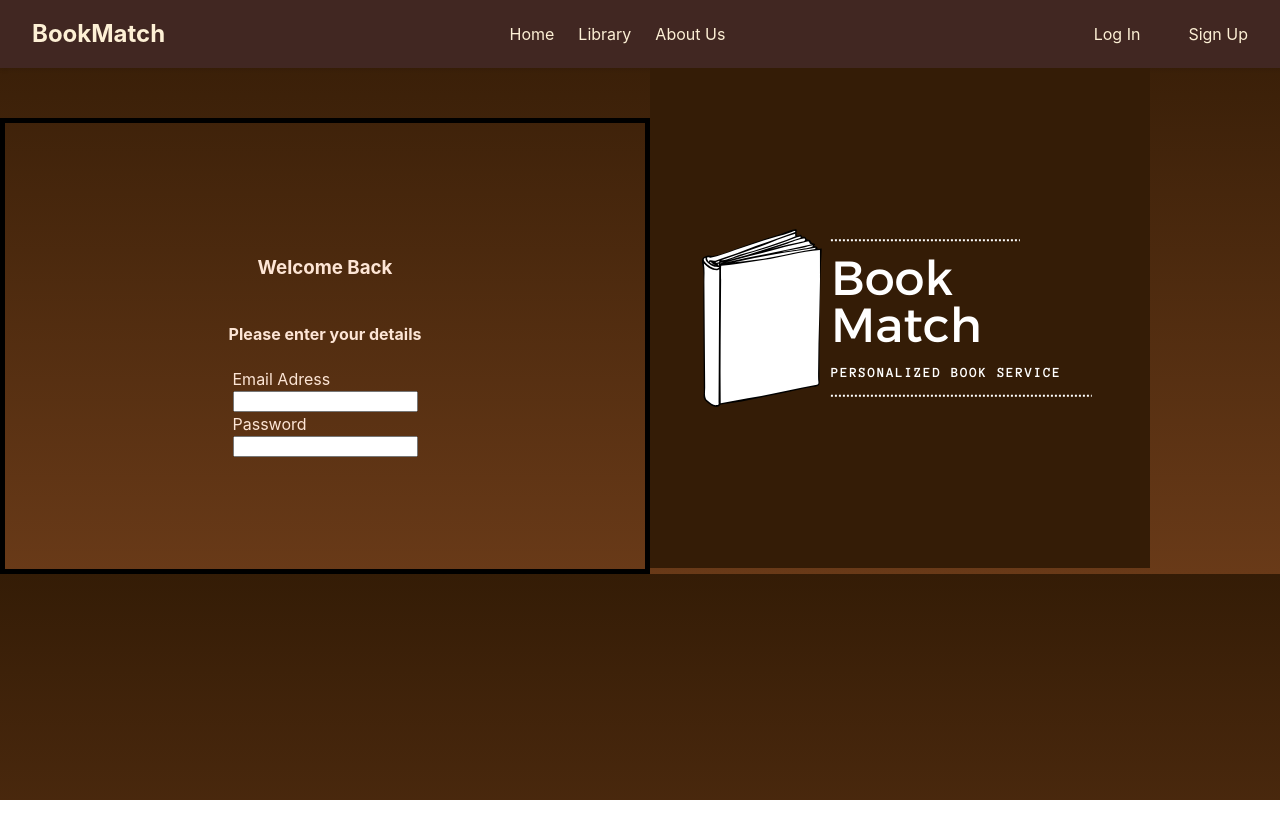
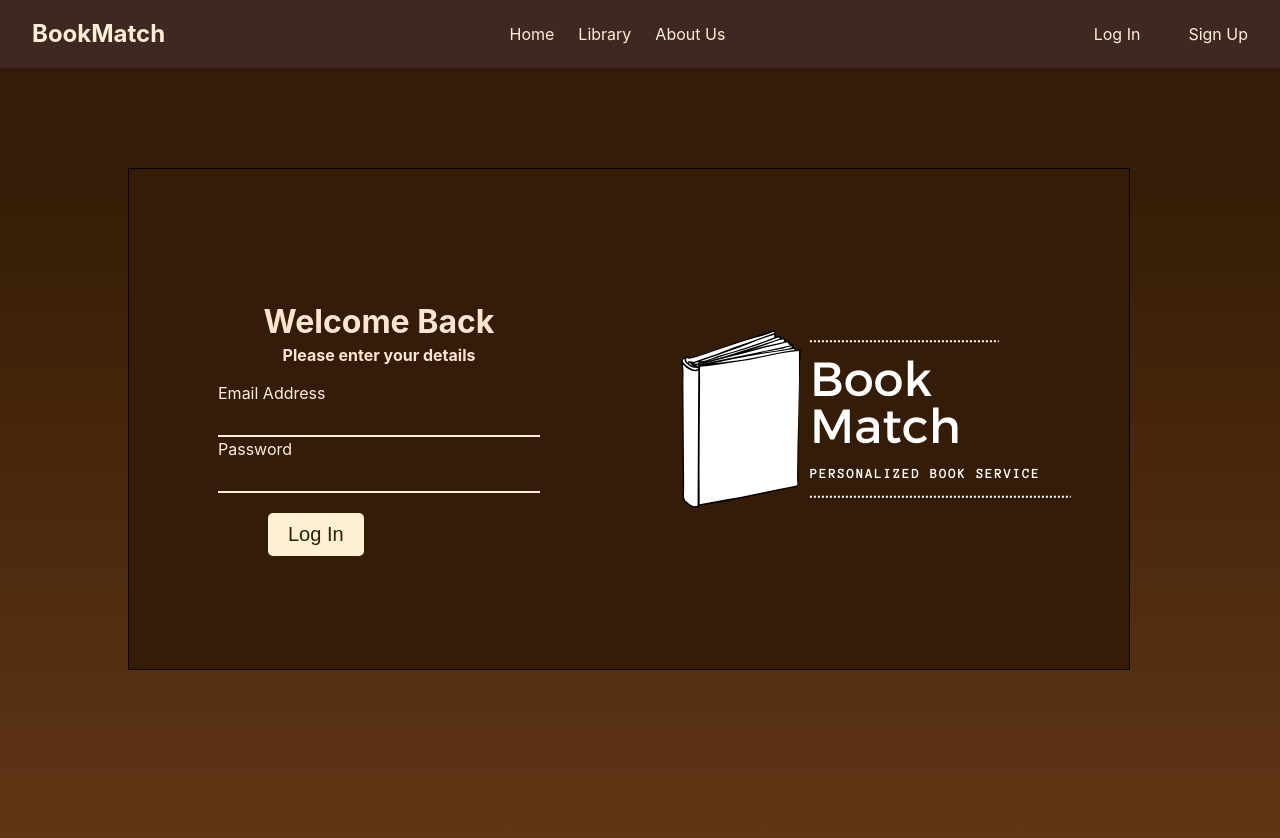
Before and after one commit to KJP952/Book-Match, a React (Vite) app in the folder Frontend/Book-Match/: page /login in a window 1280 px wide. Shown: the top 838 px of the page. Before the commit the page ends 800 px from the top, so only its background shows below. Built offline with nearby package versions, Linux system fonts and the light colour scheme.

Commit message:
Completed Login page

```diff
--- a/Frontend/Book-Match/src/Components/Bookshelf.css
+++ b/Frontend/Book-Match/src/Components/Bookshelf.css
@@ -1,3 +1,7 @@
+ .background{
+    background: linear-gradient(180deg, #341c06, #693a18);
+}
+
 .book-shelf {
     width: 70%;
     height: 700px;
@@ -11,18 +15,18 @@
     align-items: center;
     padding: 20px;
 
-    opacity: 0; /* Start with invisible */
-    animation: fadeIn 2s ease-in forwards; /* Apply fade-in animation */
+    opacity: 0;
+    animation: fadeIn 2s ease-in forwards;
 }
 
 @keyframes fadeIn {
     0% {
         opacity: 0;
-        transform: translateY(20px); /* Optional: Move bookshelf up */
+        transform: translateY(20px);
     }
     100% {
         opacity: 1;
-        transform: translateY(0); /* Return to original position */
+        transform: translateY(0);
     }
 }
 
@@ -48,7 +52,6 @@ p{
 .sign-up:hover,
 .log-in:hover,
 .about:hover {
-    /* transform: scale(1.5); */
     height:110px;
     width:75px;
     box-shadow: 0 4px 10px rgba(0, 0, 0, 0.3);
@@ -95,6 +98,6 @@ p{
 }
 
 .book svg {
-    font-size: 40px; /* Set the icon size */
+    font-size: 40px;
     margin-top: 20px;
 }
--- a/Frontend/Book-Match/src/Components/Bookshelf.jsx
+++ b/Frontend/Book-Match/src/Components/Bookshelf.jsx
@@ -8,6 +8,7 @@ import './BookShelf.css';
 const BookShelf = () => {
     const navigate = useNavigate();
     return (
+        <div className="background">
         <div className="book-shelf">
             <div className="greeting">
                 <h1>Welcome to BookMatch</h1>
@@ -80,6 +81,7 @@ const BookShelf = () => {
                 <div className="book book3"></div>
             </div>
         </div>
+    </div>
     );
 };
 
--- a/Frontend/Book-Match/src/Components/LogIn.jsx
+++ b/Frontend/Book-Match/src/Components/LogIn.jsx
@@ -4,32 +4,34 @@ import MatchLogo from "./Logo/BookMatch.png";
 
 const LogIn = () => {
     return (
-        // <div>
-        //     <h1>Log In Page</h1>
-        //     <p>This is the page content</p>
-        // </div>
-
-        <> <div className = "container">
+        <>
+        <div className ="background">
+            <div className = "container">
                 <div className="LoginBox">
-                <h3>Welcome Back</h3>
+                    <div className="login-container">
+                        <h1>Welcome Back</h1>
                         <h4>Please enter your details</h4>
-
-                <form>
-                    <label for="eadress">Email Adress</label>
-                    <input type="text" id="eadress" name="eadress" />
-                    <label for="pword">Password</label>
-                    <input type="text" id="pword" name="pword" />
-                </form>
                     </div>
 
+                    <div className="detail-container">
+                    <form>
+                        <div className="form-group">
+                            <input type="text" id="eadress" name="eadress" className="form__field" required />
+                            <label htmlFor="eadress" className="form__label">Email Address</label>
+                        </div>
+                        <div className="form-group">
+                            <input type="password" id="pword" name="pword" className="form__field" required />
+                            <label htmlFor="pword" className="form__label">Password</label>
+                        </div>
+                    </form>
+                    <button type="button">Log In</button>
+                    </div>
+                </div>
                     <div className="logo">
                         <img src={MatchLogo} alt="BookMatch Logo" />
                     </div>
-
             </div>
-
-
-            </>
+        </div></>
     );
 };
 
--- a/Frontend/Book-Match/src/Components/Login.css
+++ b/Frontend/Book-Match/src/Components/Login.css
@@ -1,20 +1,122 @@
+.background {
+    height: 100vh;
+}
+
 .LoginBox{
     width: 50%;
     display: flex;
     justify-content: center;
     flex-direction: column;
     align-items: center;
-    border: 5px solid black ;
-    margin-top: 50px;
+    margin-top: 60px;
+}
+
+.login-container{
+    text-align: center;
+    line-height: 0.5;
+    margin-top:-50px;
 }
 
 .container{
     display: flex;
     flex-direction: row;
+    justify-content: center;
+    align-items: center;
+
+    border: 1px solid black;
+    height: 500px;
+    width: 1000px;
+    margin-top: 100px;
+    margin-left: 10%;
+    background-color: #341c06;
+
+    opacity: 0;
+    animation: fadeIn 2s forwards;
 }
 
-form{
+@keyframes fadeIn {
+    0% {
+        opacity: 0;
+        transform: translateY(20px);
+    }
+    100% {
+        opacity: 1;
+        transform: translateY(0);
+    }
+}
+
+.logo{
     display: flex;
     justify-content: center;
-    flex-direction: column;
 }
+
+.form-group {
+    position: relative;
+    padding: 15px 0 0;
+    margin-top: 0px;
+    width: 50%;
+}
+
+button{
+    background-color: #FDF0D5;
+    font-size: 20px;
+    color:#341c06;
+    padding: 10px 20px;
+    border: none;
+    border-radius: 5px;
+    margin-top: 20px;
+    margin-left: 50px;
+}
+
+.form__field {
+    font-family: inherit;
+    width: 200%;
+    border: 0;
+    border-bottom: 2px solid #FDF0D5;
+    outline: 0;
+    font-size: 1.3rem;
+    color: white;
+    padding: 7px 0;
+    background: transparent;
+    transition: border-color 0.2s;
+
+    &::placeholder {
+        color: transparent;
+    }
+
+    &:placeholder-shown ~ .form__label {
+        font-size: 1.3rem;
+        cursor: text;
+        top: 20px;
+    }
+}
+
+.form__label {
+    position: absolute;
+    top: 0;
+    display: block;
+    transition: 0.2s;
+    font-size: 1rem;
+    color: #FDF0D5;
+}
+
+.form__field:focus {
+    ~ .form__label {
+        position: absolute;
+        top: 0;
+        display: block;
+        transition: 0.2s;
+        font-size: 1rem;
+        color: #FDF0D5;
+        font-weight: 700;
+    }
+    padding-bottom: 6px;
+    font-weight: 700;
+    border-width: 3px;
+    border-image: linear-gradient(to right, #FDF0D5, #FDF0D5);
+    border-image-slice: 1;
+}
+
+.form__field {
+    &:required,&:invalid { box-shadow: none; }
+}
--- a/Frontend/Book-Match/src/index.css
+++ b/Frontend/Book-Match/src/index.css
@@ -6,7 +6,6 @@
   color-scheme: light dark;
   color:#fde5d5;
   background-color: #341c06;
-  background: linear-gradient(180deg, #341c06, #693a18);
   font-synthesis: none;
   text-rendering: optimizeLegibility;
   -webkit-font-smoothing: antialiased;
```
Lines whose indentation alone changed are shown as unchanged.
